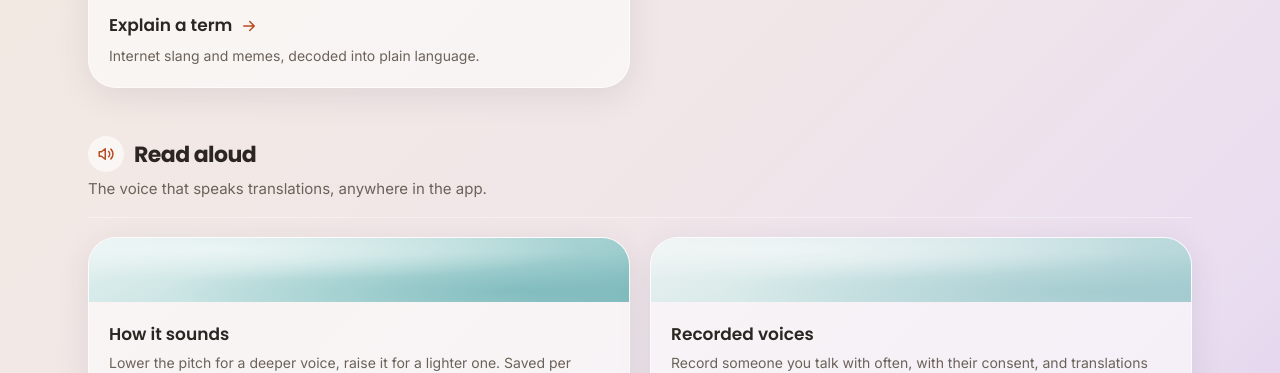
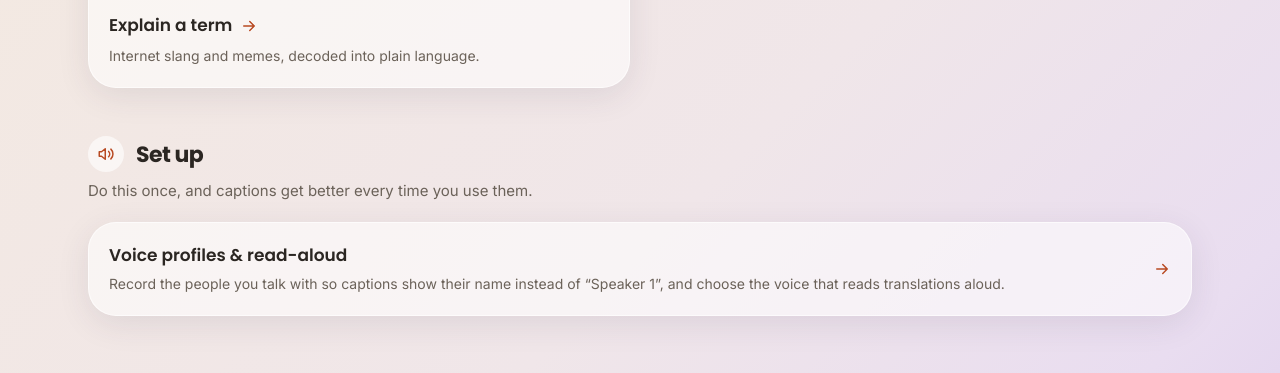
Before and after one commit to DasolLim/ListenUp, a Next.js app in the folder frontend/: page /dashboard in a window 1280 px wide. Shown: the part 840-1213 px from the top of the page. Built offline with nearby package versions, Linux system fonts and the light colour scheme; no server answers.

Commit message:
Add Settings links in the dashboard and allow user to reach Settings page for voice profiles and custom read out loud voice settings

```diff
--- a/frontend/app/(app)/dashboard/page.tsx
+++ b/frontend/app/(app)/dashboard/page.tsx
@@ -4,7 +4,6 @@ import Reveal from "@/components/Reveal";
 import { Eyebrow } from "@/components/marketing/Section";
 import { CaptionsIcon, TranslateIcon } from "@/components/shell/icons";
 import Orb from "@/components/ui/Orb";
-import VoiceStudio from "@/components/speech/VoiceStudio";
 
 export const metadata: Metadata = { title: "Dashboard — ListenUp" };
 
@@ -161,24 +160,41 @@ export default function DashboardPage() {
       {/* Read-aloud settings live on the dashboard rather than buried in a tool:
           the voice applies everywhere, so configuring it is an account-level
           job, not a per-translation one. */}
-      <section aria-labelledby="voice-studio" className="flex flex-col gap-5">
+      {/* Setup lives on its own page now. It needs a door from here: the tools
+          list in the navbar is mobile-only, so without this link /settings — and
+          with it voice enrolment — was unreachable on a desktop entirely. */}
+      <section aria-labelledby="setup" className="flex flex-col gap-5">
         <Reveal>
-          <div className="flex flex-col gap-1.5 border-b border-white/40 pb-4">
-            <div className="flex items-center gap-2.5">
+          <div className="flex flex-col gap-2">
+            <div className="flex items-center gap-3">
               <span className="flex h-9 w-9 items-center justify-center rounded-full bg-white/60 text-accent-strong">
                 <SpeakerIcon />
               </span>
-              <h2 id="voice-studio" className="font-display text-[22px] font-bold tracking-tight">
-                Read aloud
+              <h2 id="setup" className="font-display text-[22px] font-bold tracking-tight">
+                Set up
               </h2>
             </div>
             <p className="text-[15px] text-ink-soft">
-              The voice that speaks translations, anywhere in the app.
+              Do this once, and captions get better every time you use them.
             </p>
           </div>
         </Reveal>
         <Reveal>
-          <VoiceStudio />
+          <Link
+            href="/settings"
+            className="glass-card group flex items-center justify-between gap-4 p-5 transition-transform hover:-translate-y-0.5"
+          >
+            <span className="flex flex-col gap-1">
+              <span className="font-display text-[17px] font-semibold text-ink">
+                Voice profiles &amp; read-aloud
+              </span>
+              <span className="text-sm leading-relaxed text-ink-soft">
+                Record the people you talk with so captions show their name instead of “Speaker
+                1”, and choose the voice that reads translations aloud.
+              </span>
+            </span>
+            <Arrow />
+          </Link>
         </Reveal>
       </section>
     </div>
--- a/frontend/components/Navbar.tsx
+++ b/frontend/components/Navbar.tsx
@@ -105,6 +105,25 @@ export default function Navbar() {
                 </Link>
               </li>
             ))}
+            {/* Signed-in setup, reachable on desktop. The `tools` list below is
+                inside the mobile drawer only, so without this there was no path
+                to /settings — and therefore none to voice enrolment — on a
+                desktop at all. */}
+            {signedIn && (
+              <li>
+                <Link
+                  href="/settings"
+                  aria-current={isActive("/settings") ? "page" : undefined}
+                  className={`rounded-full px-3.5 py-1.5 text-[15px] font-medium transition-colors ${
+                    isActive("/settings")
+                      ? "nav-active text-ink"
+                      : "text-ink-soft hover:bg-white/50 hover:text-ink"
+                  }`}
+                >
+                  Settings
+                </Link>
+              </li>
+            )}
           </ul>
           <span className="mx-1 h-5 w-px bg-white/60" aria-hidden="true" />
           {authButton}
```
